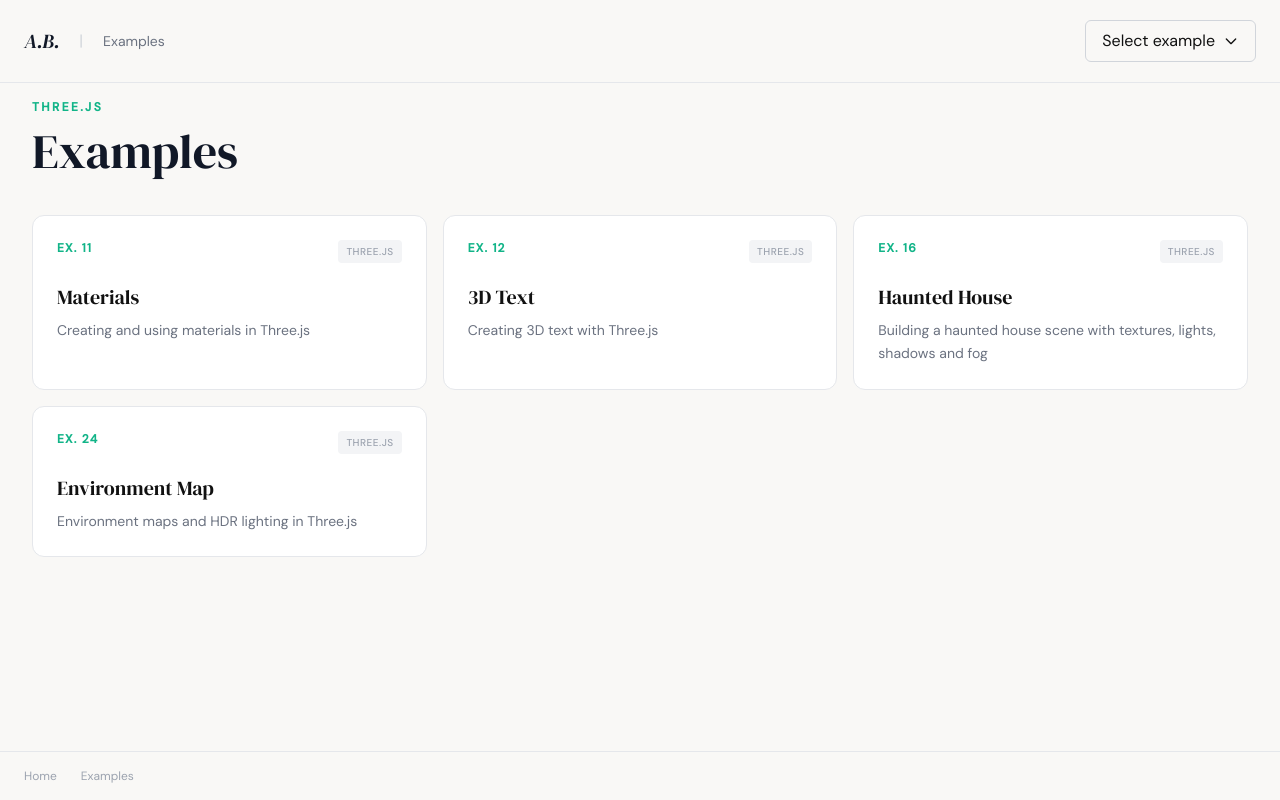
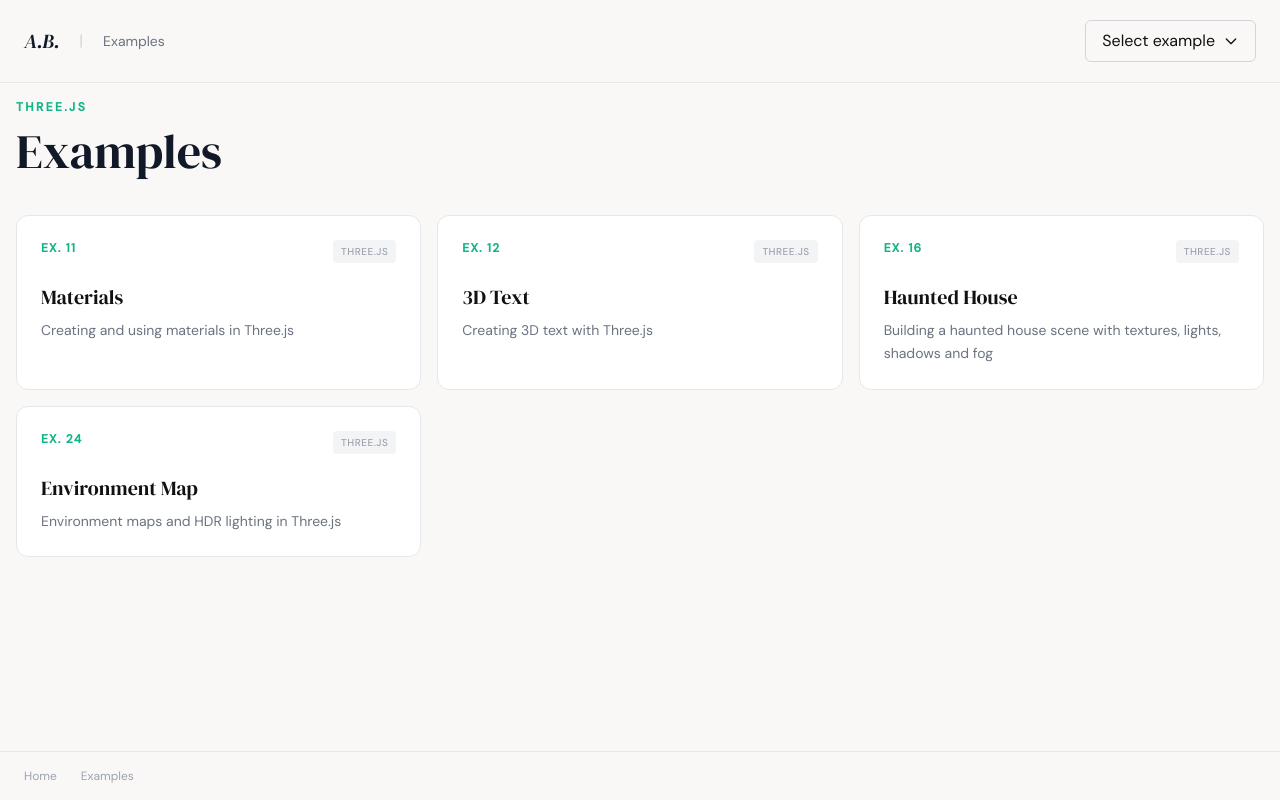
Before and after one commit to vito2005/portfolio, a Nuxt app: page /lessons in a window 1280 px wide. Built offline with nearby package versions, Linux system fonts and the light colour scheme.

Commit message:
let the lessons index scroll with the document instead of clipping

```diff
--- a/app/layouts/lessons.vue
+++ b/app/layouts/lessons.vue
@@ -1,5 +1,8 @@
 <template>
-  <div class="h-screen min-h-0 flex flex-col overflow-hidden bg-[#F9F8F6]">
+  <div
+    class="flex flex-col bg-[#F9F8F6]"
+    :class="scrollsWithDocument ? 'min-h-screen' : 'h-screen min-h-0 overflow-hidden'"
+  >
     <header class="border-b border-gray-200 sticky top-0 z-50 bg-[#F9F8F6]">
       <nav class="container mx-auto px-6 py-5">
         <div class="flex items-center justify-between">
@@ -51,6 +54,11 @@
 const allLessons = computed(() => getAllLessons())
 const selectedLessonId = computed(() => route.params.id || null)
 
+// Canvas lessons need the fixed h-screen box (that chain is what sizes the canvas).
+// Document-like pages opt in to normal page scroll, so the footer sits after the
+// content instead of being pinned to the bottom of the viewport.
+const scrollsWithDocument = computed(() => route.meta.scrollsWithDocument === true)
+
 const handleLessonSelect = (lesson) => {
   router.push(lesson.path)
 }
--- a/app/pages/lessons/index.vue
+++ b/app/pages/lessons/index.vue
@@ -1,5 +1,5 @@
 <template>
-  <div class="container mx-auto px-4 overflow-scroll">
+  <div class="container mx-auto">
     <div class="mb-10">
       <p class="text-xs font-semibold text-[#12b488] tracking-[0.2em] uppercase mb-3">Three.js</p>
       <h1 class="font-serif text-4xl sm:text-5xl text-gray-900">Examples</h1>
@@ -24,6 +24,7 @@
 
 definePageMeta({
   layout: 'lessons',
+  scrollsWithDocument: true,
 })
 
 const { getAllLessons } = useLessons()
```
